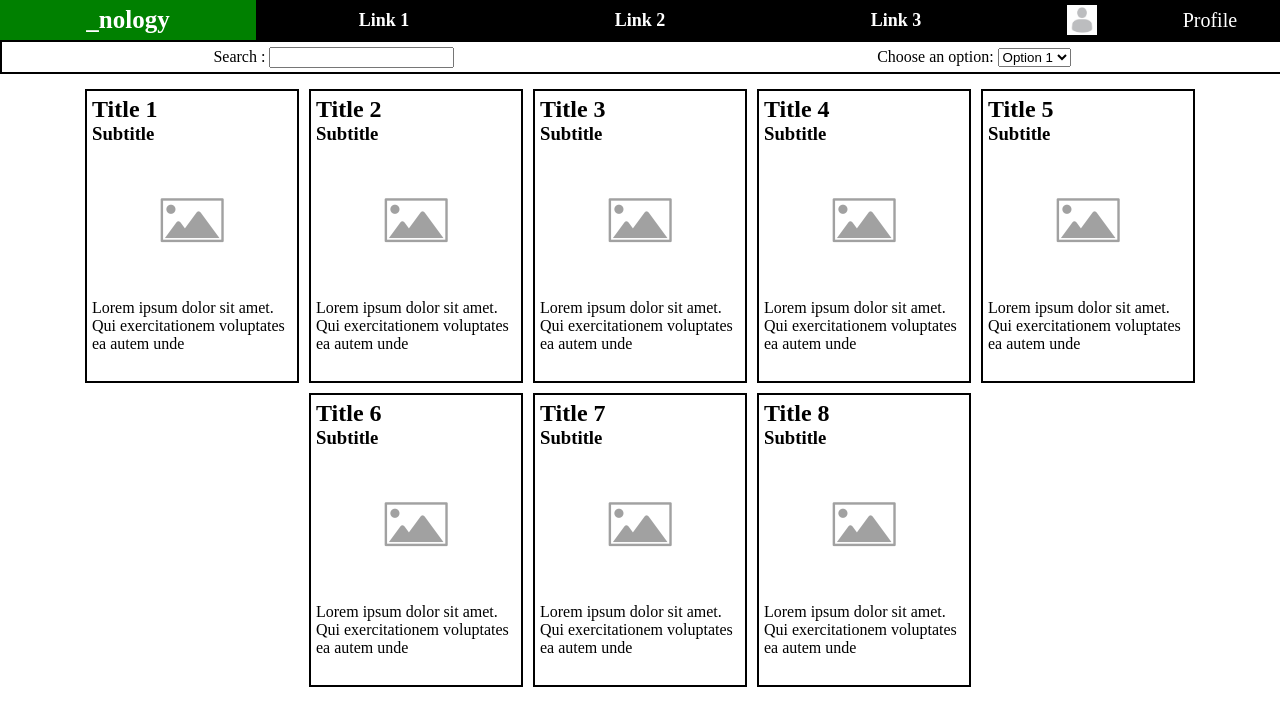
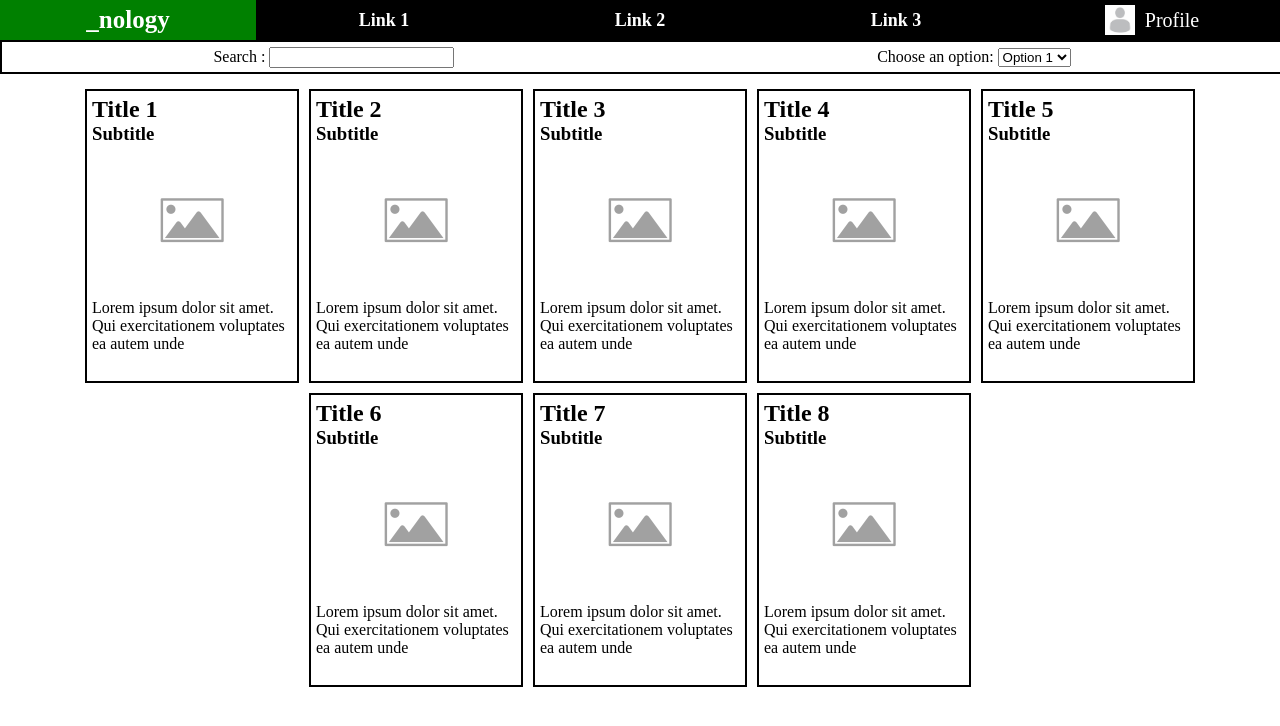
Before and after one commit to rachel2bester/flexbox-challenge, a plain HTML site: page index.html in a window 1280 px wide. Drawn offline with Linux system fonts and the light colour scheme.

Commit message:
catually finished (i think)

```diff
--- a/style.css
+++ b/style.css
@@ -48,6 +48,7 @@
 #profile-img {
     width: 30px;
     height: 30px;
+    margin-right: 10px;
 }
 
 #profile {
@@ -56,7 +57,7 @@
     width: 20vw;
     text-align: center;
     display: flex;
-    justify-content: space-around;
+    justify-content: center;
     align-items: center;
 }
 
```
